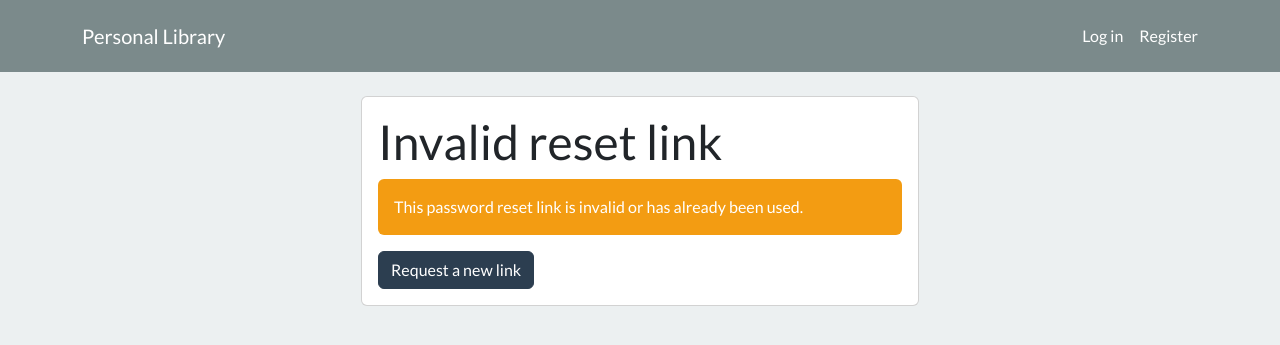
After one commit to nda116/PythonDjango-Web, a Django app: page /accounts/password-reset-confirm/1/1/ in a window 1280 px wide. The commit adds this page. Shown: the top 345 px of the page. Run offline with Django 5.2, Linux system fonts and the light colour scheme; some libraries are stand-ins or nearby versions.

Commit message:
add password reset functionality

```diff
--- a/accounts/urls.py
+++ b/accounts/urls.py
@@ -1,5 +1,5 @@
 from django.contrib.auth import views as auth_views
-from django.urls import path
+from django.urls import path, reverse_lazy
 
 from . import views
 
@@ -16,4 +16,20 @@ urlpatterns = [
     ),
     path("logout/", auth_views.LogoutView.as_view(), name="logout"),
     path("profile/", views.profile, name="profile"),
+    path('password-reset/', views.ResetPasswordView.as_view(), name='password_reset'),
+    path("password-reset-confirm/<uidb64>/<token>/",
+    auth_views.PasswordResetConfirmView.as_view(
+        template_name="accounts/password_reset_confirm.html",
+        success_url=reverse_lazy(
+            "accounts:password_reset_complete"
+        ),
+    ),
+    name="password_reset_confirm",
+    ),
+    path("password-reset-complete/",
+        auth_views.PasswordResetCompleteView.as_view(
+            template_name="accounts/password_reset_complete.html"
+        ),
+        name="password_reset_complete",
+    ),
 ]
--- a/templates/accounts/login.html
+++ b/templates/accounts/login.html
@@ -15,6 +15,7 @@
         <button class="btn btn-primary" type="submit">Log in</button>
       </form>
       <p class="mt-3 mb-0">Do not have an account? <a href="{% url 'accounts:register' %}">Register</a>.</p>
+      <p class="mt-3 mb-0">Forgot your password? <a href="{% url 'accounts:password_reset' %}">Reset it</a>.</p>
     </div>
   </section>
 {% endblock %}
--- /dev/null
+++ b/templates/accounts/password_reset_confirm.html
@@ -0,0 +1,28 @@
+{% extends "base.html" %}
+
+{% block title %}Reset password{% endblock %}
+
+{% block content %}
+  <section class="card col-lg-6 mx-auto">
+    <div class="card-body">
+      {% if validlink %}
+        <h1>Reset password</h1>
+        <p>Enter and confirm your new password.</p>
+
+        <form method="post">
+          {% csrf_token %}
+          {{ form.as_p }}
+          <button class="btn btn-primary" type="submit">Reset password</button>
+        </form>
+      {% else %}
+        <h1>Invalid reset link</h1>
+        <div class="alert alert-warning" role="alert">
+          This password reset link is invalid or has already been used.
+        </div>
+        <a class="btn btn-primary" href="{% url 'accounts:password_reset' %}">
+          Request a new link
+        </a>
+      {% endif %}
+    </div>
+  </section>
+{% endblock %}
--- /dev/null
+++ b/templates/accounts/password_reset_subject.txt
@@ -0,0 +1 @@
+Django - Registration/Login App Password Reset
```
Also changed, not shown: accounts/views.py (+13 -0 lines), config/settings.py (+9 -0 lines), templates/accounts/password_reset.html (added, +22 -0 lines), templates/accounts/password_reset_complete.html (added, +17 -0 lines), templates/accounts/password_reset_email.html (added, +12 -0 lines), 1 other file.
